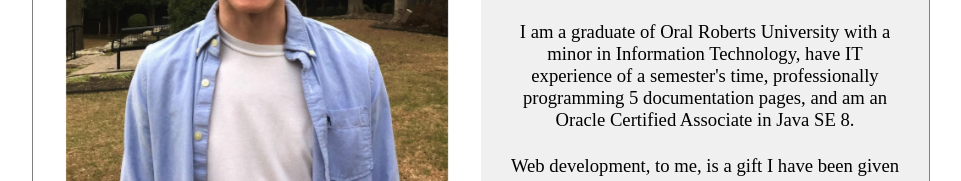
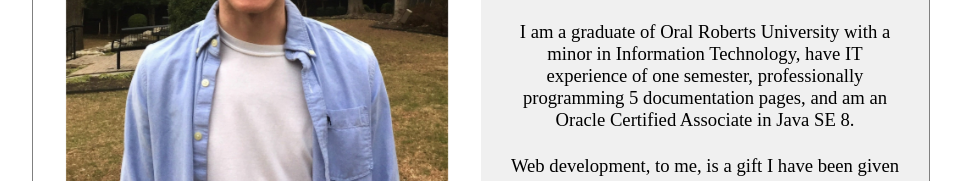
Before and after one commit to paulmeddaugh/Portfolio, a plain HTML site: page index.html in a window 1280 px wide. Shown: the part 1224-1405 px from the top of the page, without its empty margins (159-1120 px from the left). Drawn offline with Linux system fonts and the light colour scheme.

Commit message:
Edited bioContent

```diff
--- a/index.html
+++ b/index.html
@@ -90,7 +90,7 @@
 
                         <p>
                             I am a graduate of Oral Roberts University with a minor in Information
-                            Technology, have IT experience of a semester's time, professionally
+                            Technology, have IT experience of one semester, professionally
                             programming 5 documentation pages, and am an Oracle Certified Associate
                             in Java SE 8.
                         </p>
```
